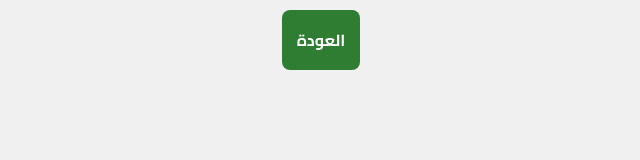
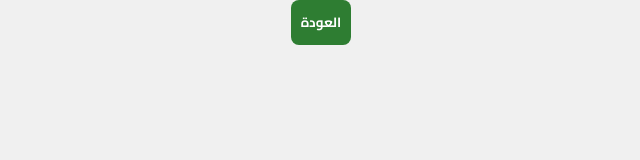
Before and after one commit to MohammadNaser0/Balqa-Front-end, a plain HTML site: page SP/dates.html in a window 1280 px wide. Shown: the whole page, without its empty margins (319-959 px from the left). Drawn offline with Linux system fonts and the light colour scheme.

Commit message:
Update style.css

```diff
--- a/SP/style.css
+++ b/SP/style.css
@@ -2,12 +2,10 @@ html ,body{
     margin: 0;
     padding: 0;
     font-family: 'Cairo', sans-serif;
-    text-align: center;
     direction:rtl;
     height: 100%;
     width: 100%;
     background: #f0f0f0;
-    overflow: hidden;
 }
 td ,tr ,th{
     text-align: center;
@@ -33,14 +31,14 @@ tbody ,thead{
     text-align: center;
 }
 button{
+    display: block;
     border-radius: 8px;
     font-family: 'Cairo', sans-serif;
-        background-color: #2e7d32;
-        color: #ffffff;
-        border: none;
-        font-size: medium;
-        padding: 15px;
-        margin-top: 10px;
+    background-color: #2e7d32;
+    color: #ffffff;
+    border: none;
+    padding: 10px;
+    margin: 0 auto;
 
 }
 th{
@@ -49,7 +47,7 @@ th{
 }
 @media (max-width: 450px) {
     td ,tr ,th{
-        font-size: 8px;
+        font-size:7px;
     }
   }
 @media (prefers-color-scheme: dark){
```
